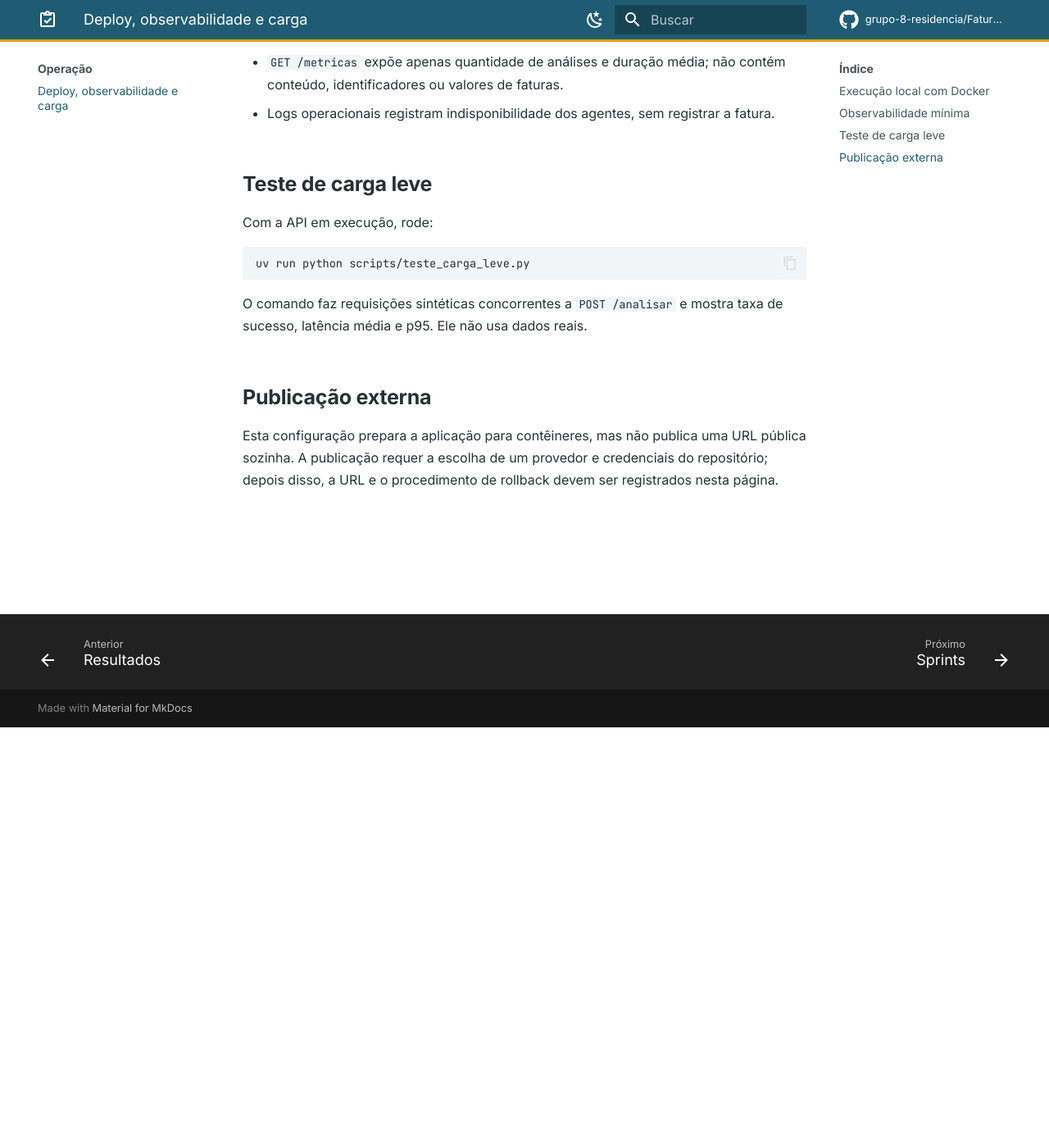
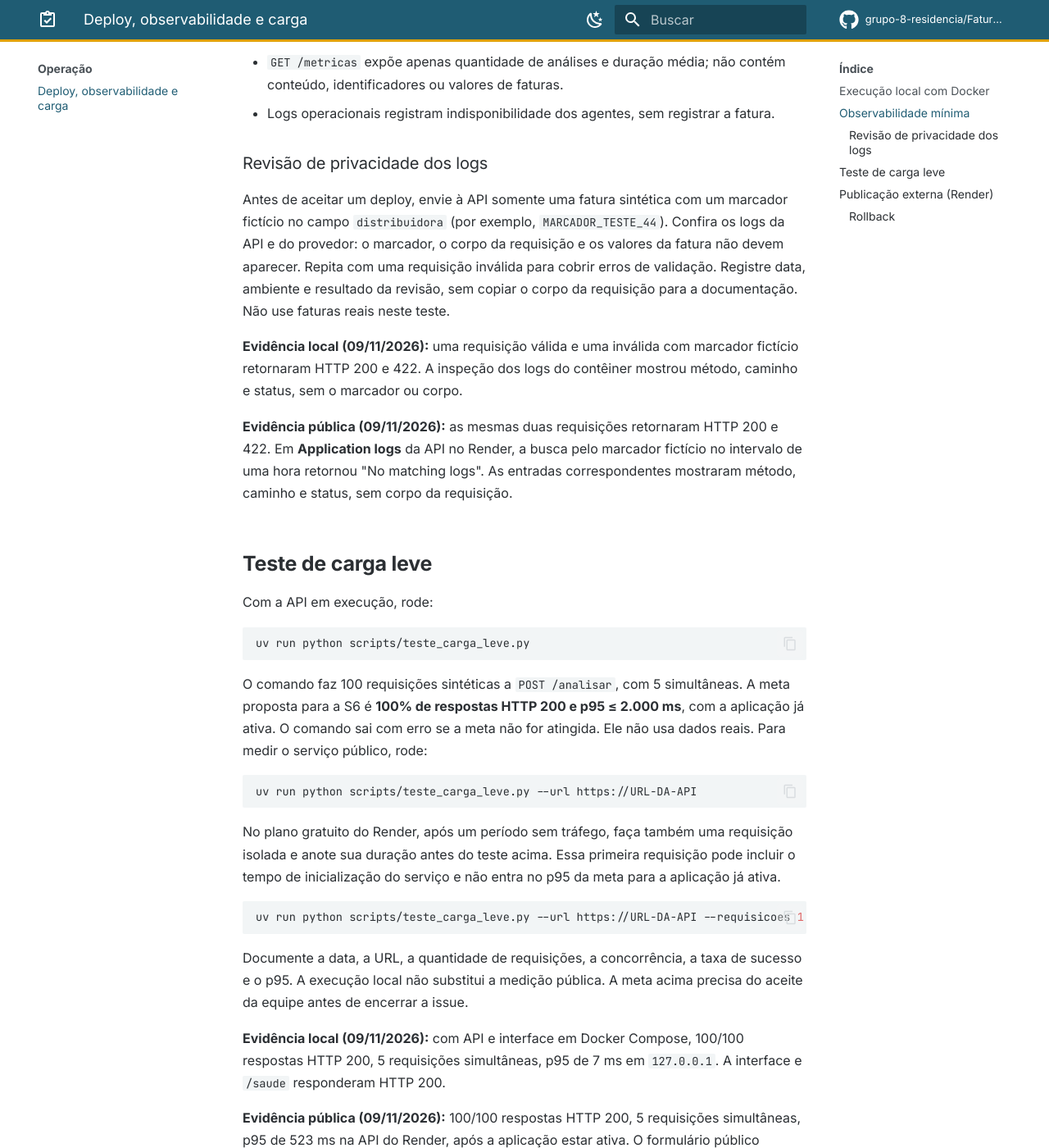
Before and after one commit to grupo-8-residencia/Fatura-Aberta, an MkDocs documentation site: the page built from docs/operacao/deploy-observabilidade-carga.md, in a window 1280 px wide and 1400 px high, scrolled down 513 px. Shown: the whole window at 82% size. Built offline with MkDocs 1.6.1 and Material for MkDocs 9.7.7, drawn with Linux system fonts in a browser that asks for light colours; plug-ins that fetch from the network failed and are left out; comment, search, counter and statistics services are not loaded; some of the changed text lies outside the part shown.

Commit message:
feat(ops): prepara publicação pública da issue 44 (#96)
* feat(ops): prepara publicação pública da issue 44

* docs(ops): registra evidências do deploy público

* fix(ops): incorpora revisão de privacidade e carga da issue 44

---------

Co-authored-by: aluno1 <aluno1@PBIA01.local>
Co-authored-by: aluno1 <aluno1@Mac.localdomain>

````diff
--- a/docs/operacao/deploy-observabilidade-carga.md
+++ b/docs/operacao/deploy-observabilidade-carga.md
@@ -17,6 +17,24 @@
   conteúdo, identificadores ou valores de faturas.
 - Logs operacionais registram indisponibilidade dos agentes, sem registrar a fatura.
 
+### Revisão de privacidade dos logs
+
+Antes de aceitar um deploy, envie à API somente uma fatura sintética com um marcador
+fictício no campo `distribuidora` (por exemplo, `MARCADOR_TESTE_44`). Confira os logs
+da API e do provedor: o marcador, o corpo da requisição e os valores da fatura não
+devem aparecer. Repita com uma requisição inválida para cobrir erros de validação.
+Registre data, ambiente e resultado da revisão, sem copiar o corpo da requisição
+para a documentação. Não use faturas reais neste teste.
+
+**Evidência local (09/11/2026):** uma requisição válida e uma inválida com
+marcador fictício retornaram HTTP 200 e 422. A inspeção dos logs do contêiner
+mostrou método, caminho e status, sem o marcador ou corpo.
+
+**Evidência pública (09/11/2026):** as mesmas duas requisições retornaram
+HTTP 200 e 422. Em **Application logs** da API no Render, a busca pelo marcador
+fictício no intervalo de uma hora retornou "No matching logs". As entradas
+correspondentes mostraram método, caminho e status, sem corpo da requisição.
+
 ## Teste de carga leve
 
 Com a API em execução, rode:
@@ -25,12 +43,77 @@
 uv run python scripts/teste_carga_leve.py
 ```
 
-O comando faz requisições sintéticas concorrentes a `POST /analisar` e mostra taxa
-de sucesso, latência média e p95. Ele não usa dados reais.
+O comando faz 100 requisições sintéticas a `POST /analisar`, com 5 simultâneas.
+A meta proposta para a S6 é **100% de respostas HTTP 200 e p95 ≤ 2.000 ms**,
+com a aplicação já ativa. O comando sai com erro se a meta não for atingida.
+Ele não usa dados reais. Para medir o serviço público, rode:
 
-## Publicação externa
+```bash
+uv run python scripts/teste_carga_leve.py --url https://URL-DA-API
+```
 
-Esta configuração prepara a aplicação para contêineres, mas não publica uma URL
-pública sozinha. A publicação requer a escolha de um provedor e credenciais do
-repositório; depois disso, a URL e o procedimento de rollback devem ser registrados
-nesta página.
+No plano gratuito do Render, após um período sem tráfego, faça também uma
+requisição isolada e anote sua duração antes do teste acima. Essa primeira
+requisição pode incluir o tempo de inicialização do serviço e não entra no p95
+da meta para a aplicação já ativa.
+
+```bash
+uv run python scripts/teste_carga_leve.py --url https://URL-DA-API --requisicoes 1 --concorrencia 1 --timeout-segundos 120 --p95-max-ms 120000
+```
+
+Documente a data, a URL, a quantidade de requisições, a concorrência, a taxa de
+sucesso e o p95. A execução local não substitui a medição pública. A meta acima
+precisa do aceite da equipe antes de encerrar a issue.
+
+**Evidência local (09/11/2026):** com API e interface em Docker Compose,
+100/100 respostas HTTP 200, 5 requisições simultâneas, p95 de 7 ms em
+`127.0.0.1`. A interface e `/saude` responderam HTTP 200.
+
+**Evidência pública (09/11/2026):** 100/100 respostas HTTP 200, 5
+requisições simultâneas, p95 de 523 ms na API do Render, após a aplicação
+estar ativa. O formulário público retornou o cartão de decisão com dados
+sintéticos. A meta proposta foi atingida; falta o aceite da equipe.
+
+**Medição adicional (09/11/2026):** a primeira requisição isolada após um
+período sem tráfego manual respondeu HTTP 200 em 15.658 ms. Não foi verificado
+no painel se a instância havia hibernado, portanto esse tempo não deve ser
+tratado como tempo de inicialização confirmado. Em seguida, com o serviço
+ativo, 100/100 respostas HTTP 200 e p95 de 777 ms com 5 simultâneas.
+
+## Publicação externa (Render)
+
+1. A partir da `dev` atual, crie um **Web Service Docker** para a API com
+   `infra/Dockerfile.api` e contexto de build `.` (raiz do repositório).
+   Configure `FA_API_PORT=8000`, `PORT=8000` e health check `/saude`.
+2. Anote a URL HTTPS da API. Crie outro **Web Service Docker** para a interface,
+   com `apps/web/Dockerfile` e contexto de build `apps/web`. Configure
+   `NEXT_PUBLIC_API_URL` com a URL HTTPS da API **antes do build** e `PORT=3000`.
+3. Anote a URL HTTPS da interface. Na API, configure `FA_CORS_ORIGINS` com essa
+   origem exata, sem caminho (por exemplo, `https://minha-interface.onrender.com`),
+   e faça novo deploy da API. Não use `*`. A interface deve ser reconstruída se
+   `NEXT_PUBLIC_API_URL` mudar. Se `FA_CORS_ORIGINS` contiver HTTP, caminho,
+   credenciais ou outra origem inválida, a API não inicia e registra
+   `ValueError: FA_CORS_ORIGINS deve conter apenas origens HTTPS exatas`.
+4. Confirme `GET /saude`, abra a interface e envie uma fatura sintética pelo
+   formulário. Depois execute o teste de carga e a revisão de logs acima.
+
+O `infra/docker-compose.yml` é apenas para desenvolvimento local: suas portas
+são vinculadas a `127.0.0.1` e o build da interface aponta para a API local.
+Não o use como configuração de deploy público. Na demonstração pública, use
+apenas dados sintéticos: os valores digitados são enviados à API no Render.
+Configure segredos somente no painel do provedor, nunca em `NEXT_PUBLIC_*`
+nem no Git.
+
+**URLs públicas:** [interface](https://fatura-aberta-web-s6.onrender.com/) e
+[API](https://fatura-aberta-api-s6.onrender.com/saude). Os dois serviços estão
+no plano gratuito e podem hibernar após inatividade, atrasando a primeira
+requisição. Foram publicados a partir da branch `feat/44-public-deploy`, com
+deploy automático desligado. Depois do merge do PR, altere a branch dos
+serviços para `dev`, faça o deploy dessa versão e repita as verificações.
+
+### Rollback
+
+Se o deploy apresentar falhas, no painel do Render abra o serviço afetado,
+vá a **Deploys** e use **Rollback** em uma versão anterior aprovada. Confirme
+`/saude` e o fluxo sintético depois da reversão. O rollback pelo painel
+desativa o deploy automático; reative-o depois de corrigir o problema.
````
Also changed, not shown: 7 other files.
